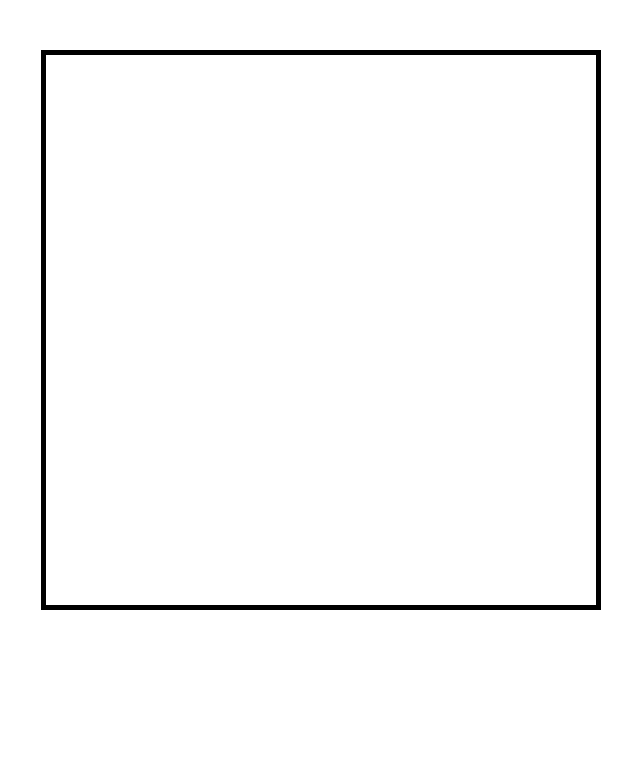
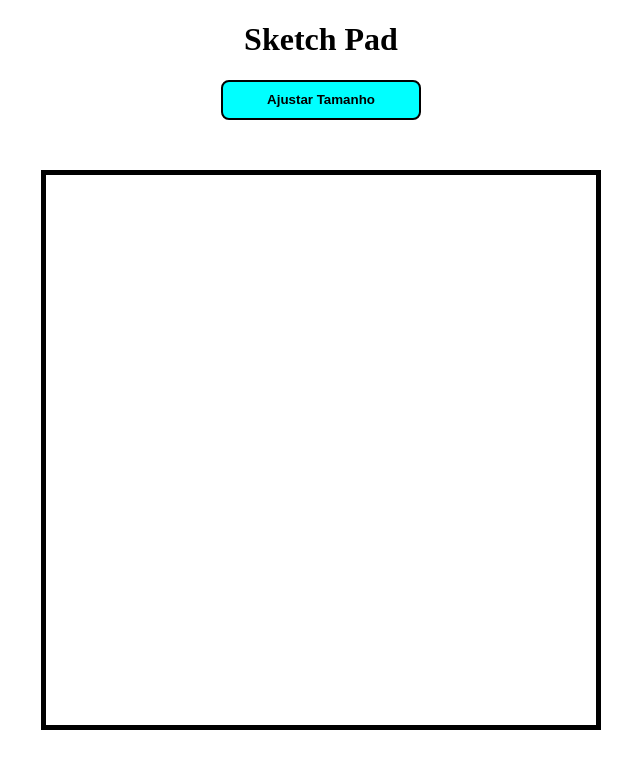
Before and after one commit to romulo-milani/sketchpad, a plain HTML site: page index.html in a window 1280 px wide. Shown: the whole page, without its empty margins (319-959 px from the left). Drawn offline with Linux system fonts and the light colour scheme.

Commit message:
adicionado botão de ajustar tamanho

```diff
--- a/index.html
+++ b/index.html
@@ -5,6 +5,11 @@
     <meta name="viewport" content="width=device-width, initial-scale=1.0">
     <link rel="stylesheet" href="style.css">
     <script src="script.js" defer></script>
+    <header>
+        <h1>Sketch Pad</h1>
+        <button class="ajustar-tamanho">Ajustar Tamanho</button>
+    </header>
+
     <title>SketchPad</title>
 </head>
 <body>
--- a/style.css
+++ b/style.css
@@ -3,6 +3,26 @@ body, ::before, ::after {
     margin: 0;
     padding: 0;
     box-sizing: border-box;
+}
+
+header {
+    text-align: center;
+}
+
+.ajustar-tamanho {
+    border: 2px solid black;
+    border-radius: 8px;
+    height: 40px;
+    width: 200px;
+    background-color: aqua;
+    font-weight: 600;
+}
+
+.ajustar-tamanho:hover {
+    background-color: rgb(60, 250, 250);
+    border: 2px solid rgb(183, 181, 181);
+    color: white;
+    cursor: pointer;
 }
 
 .container {
```
